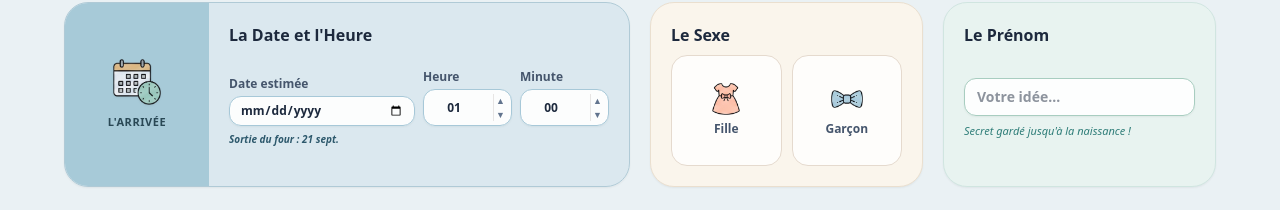
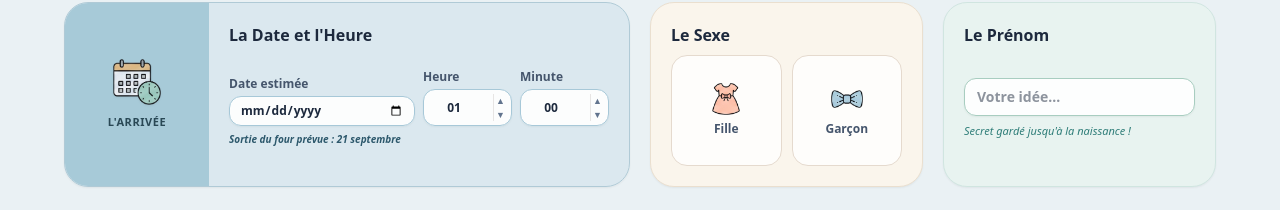
Before and after one commit to JeanGerbier/LePetitOracle, a React (Vite) app: page / in a window 1280 px wide. Shown: the part 264-474 px from the top of the page. Built offline with nearby package versions, Linux system fonts and the light colour scheme; no server answers; the database is empty; a web font is replaced by a local one.

Commit message:
style: modification du texte d'estimation vers 'Sortie du four prévue : 21 septembre'

```diff
--- a/src/components/PredictionForm.tsx
+++ b/src/components/PredictionForm.tsx
@@ -258,7 +258,7 @@ export const PredictionForm: React.FC<PredictionFormProps> = ({ onSubmit }) => {
                 </div>
 
                 <p className="text-[10px] text-[#2D586C] font-semibold italic">
-                  Sortie du four : 21 sept.
+                  Sortie du four prévue : 21 septembre
                 </p>
               </div>
             </div>
```
